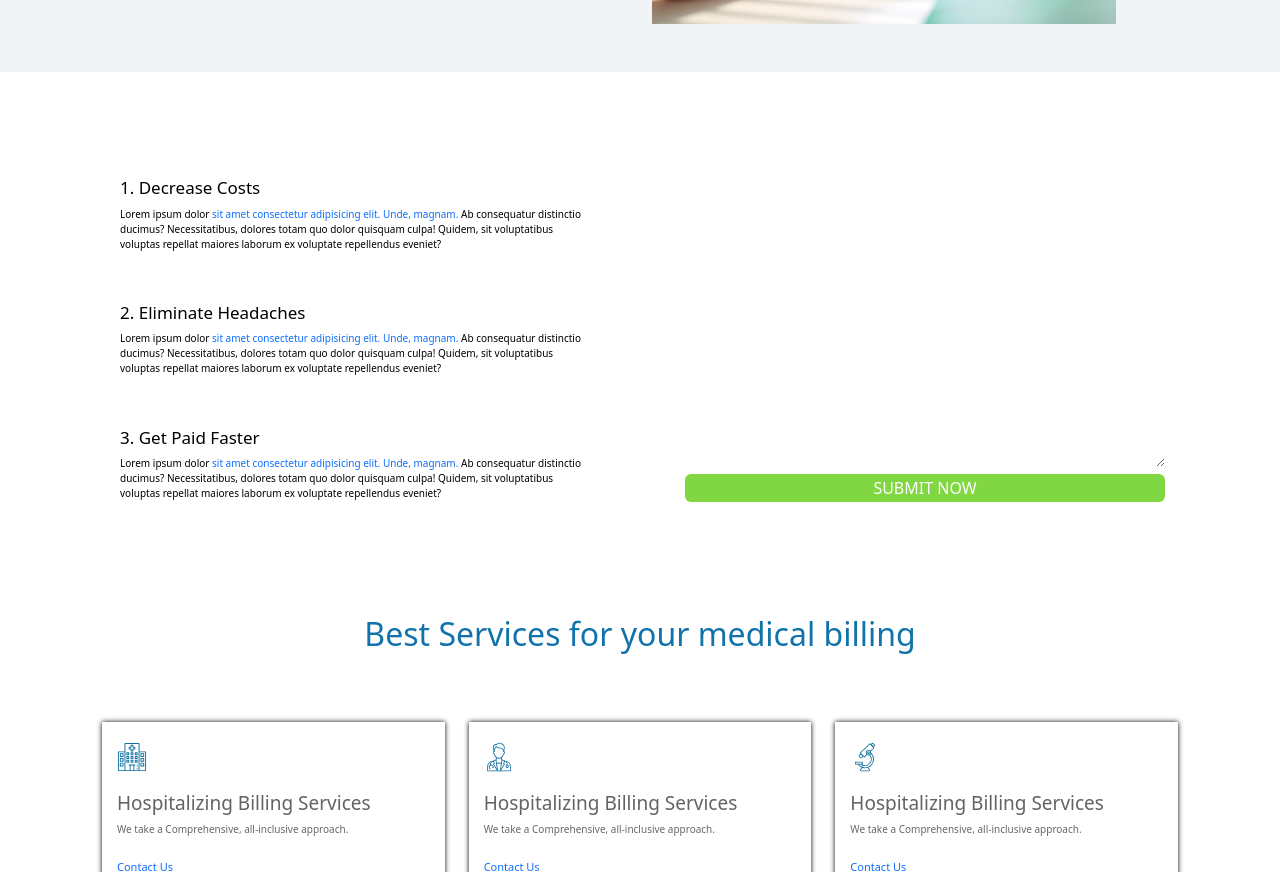
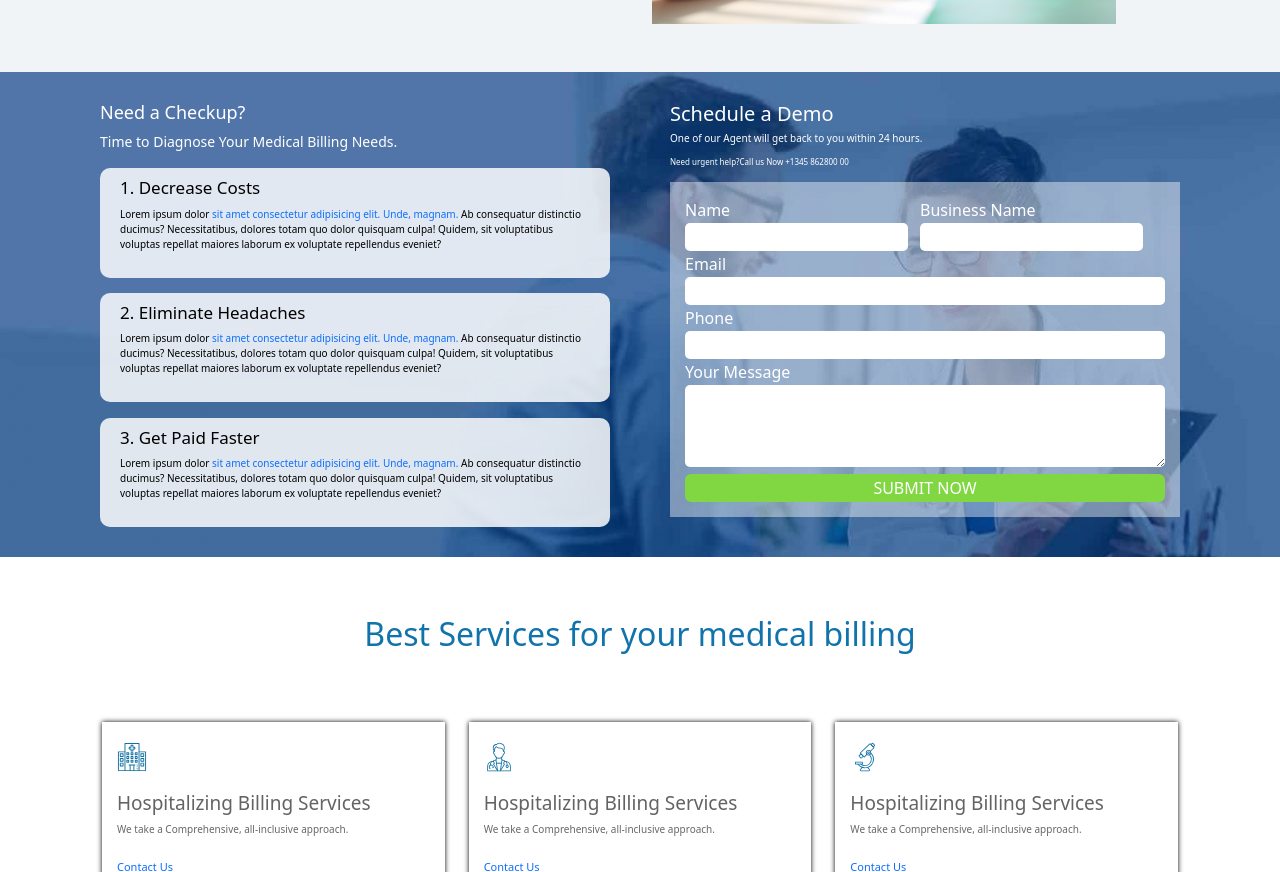
Before and after one commit to HamzaAli143/Cygnus-Medical-Hospital-Web, a plain HTML site: page index.html in a window 1280 px wide. Shown: the part 1045-1917 px from the top of the page. Drawn offline with Linux system fonts and the light colour scheme; the site is published under a folder, as on GitHub Pages, so addresses that start at the root find nothing; files whose address does not match are found by name.

Commit message:
edit remainings

```diff
--- a/style.css
+++ b/style.css
@@ -124,7 +124,7 @@
     border-radius: 30px; margin-left: 20px; width: 130px;
 }
 #Body-4{
-  background-image: url("/Images/physician.jpg");
+  background-image: url("./Images/physician.jpg");
 }
 #Body-4 .row .left .boxes .box1{
    background-color: rgba(255, 255, 255, 0.836);
```
